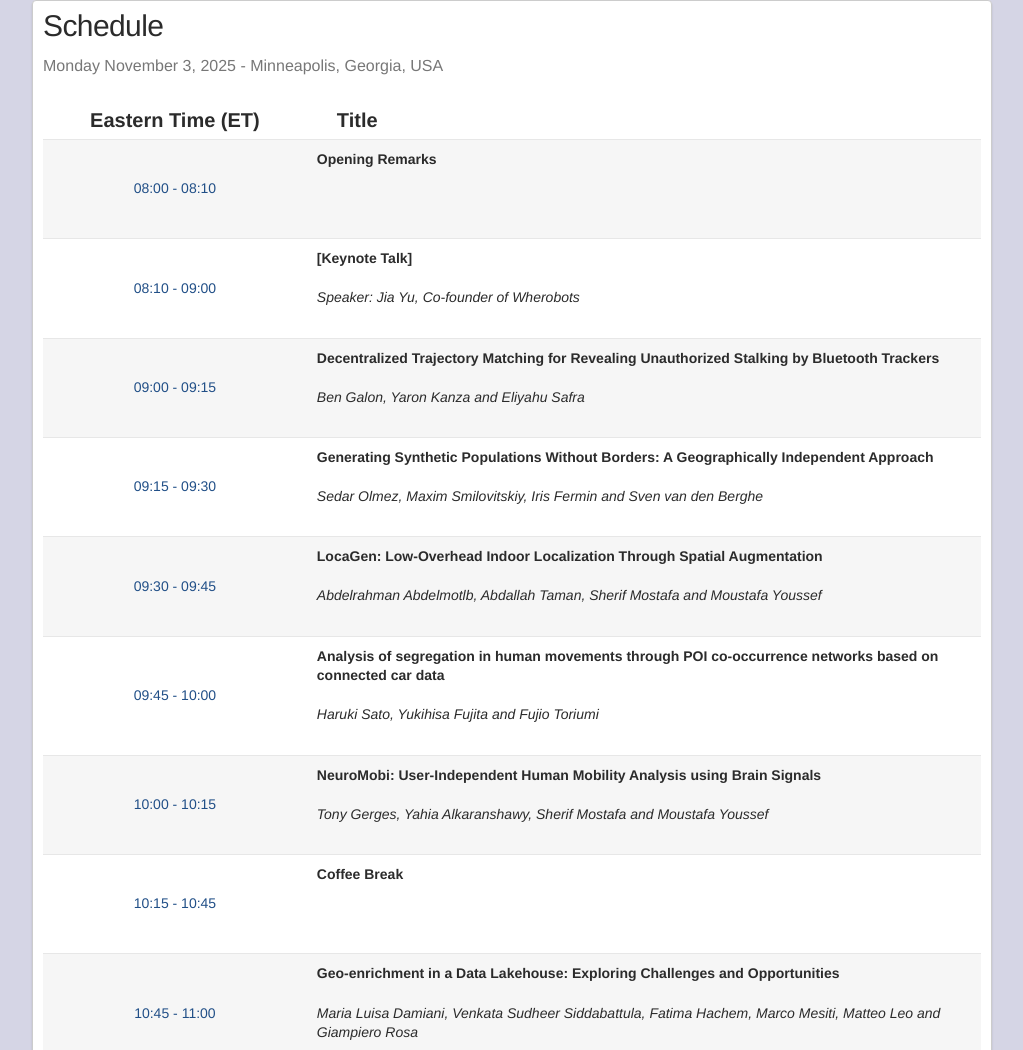
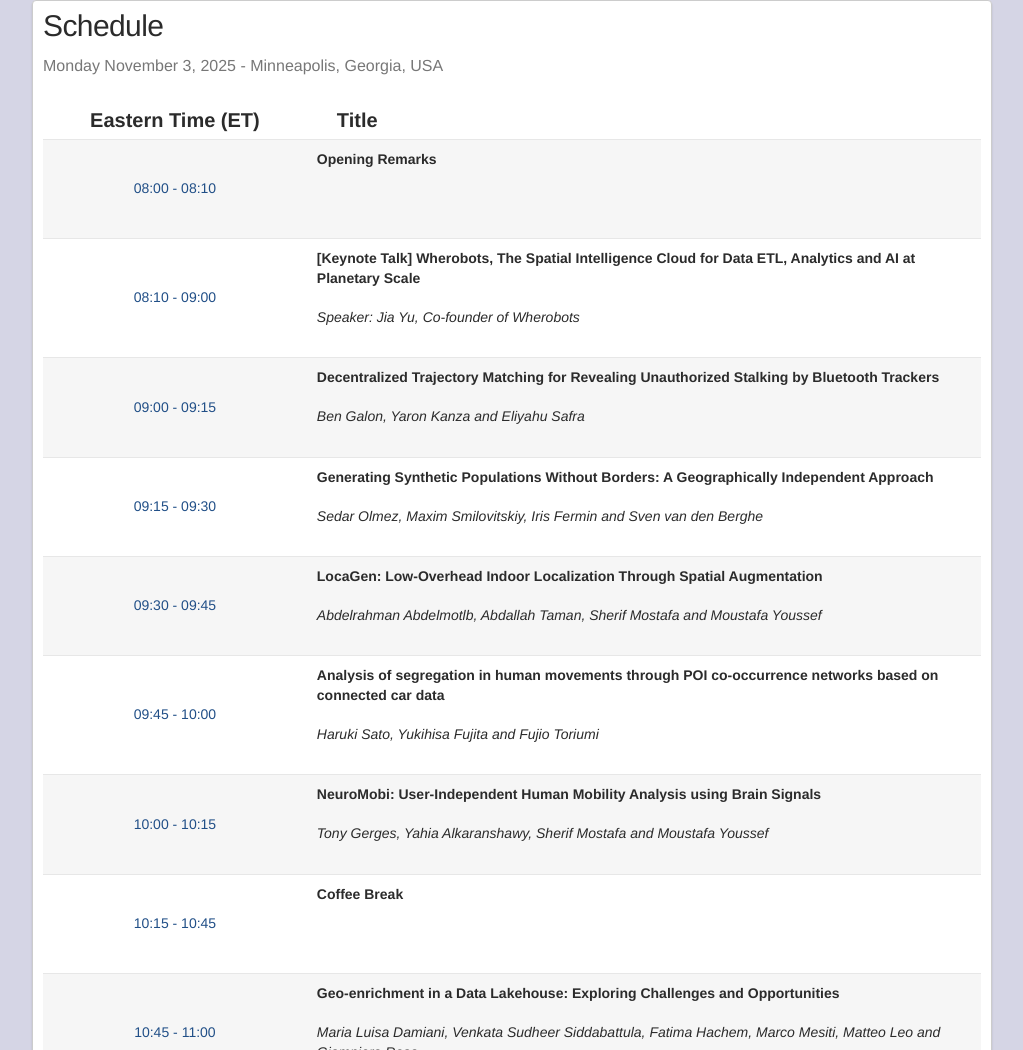
Before and after one commit to geoindustry/geoindustryworkshop2025, a plain HTML site: page index.html in a window 1280 px wide. Shown: the part 1630-2680 px from the top of the page, without its empty margins (128-1151 px from the left). Drawn offline with nearby package versions, Linux system fonts and the light colour scheme.

Commit message:
Update index.html

```diff
--- a/index.html
+++ b/index.html
@@ -219,7 +219,7 @@
         <tr class="schedule-other">
           <td class="schedule-time">08:10 - 09:00</td>
 
-          <td class="schedule-slot"><b>[Keynote Talk] </b><br><br> <i>Speaker: Jia Yu, Co-founder of Wherobots</i>  <br><br>
+          <td class="schedule-slot"><b>[Keynote Talk] Wherobots, The Spatial Intelligence Cloud for Data ETL, Analytics and AI at Planetary Scale</b><br><br> <i>Speaker: Jia Yu, Co-founder of Wherobots</i>  <br><br>
              <!-- Abstract: -->
           </td>
         </tr>
```
